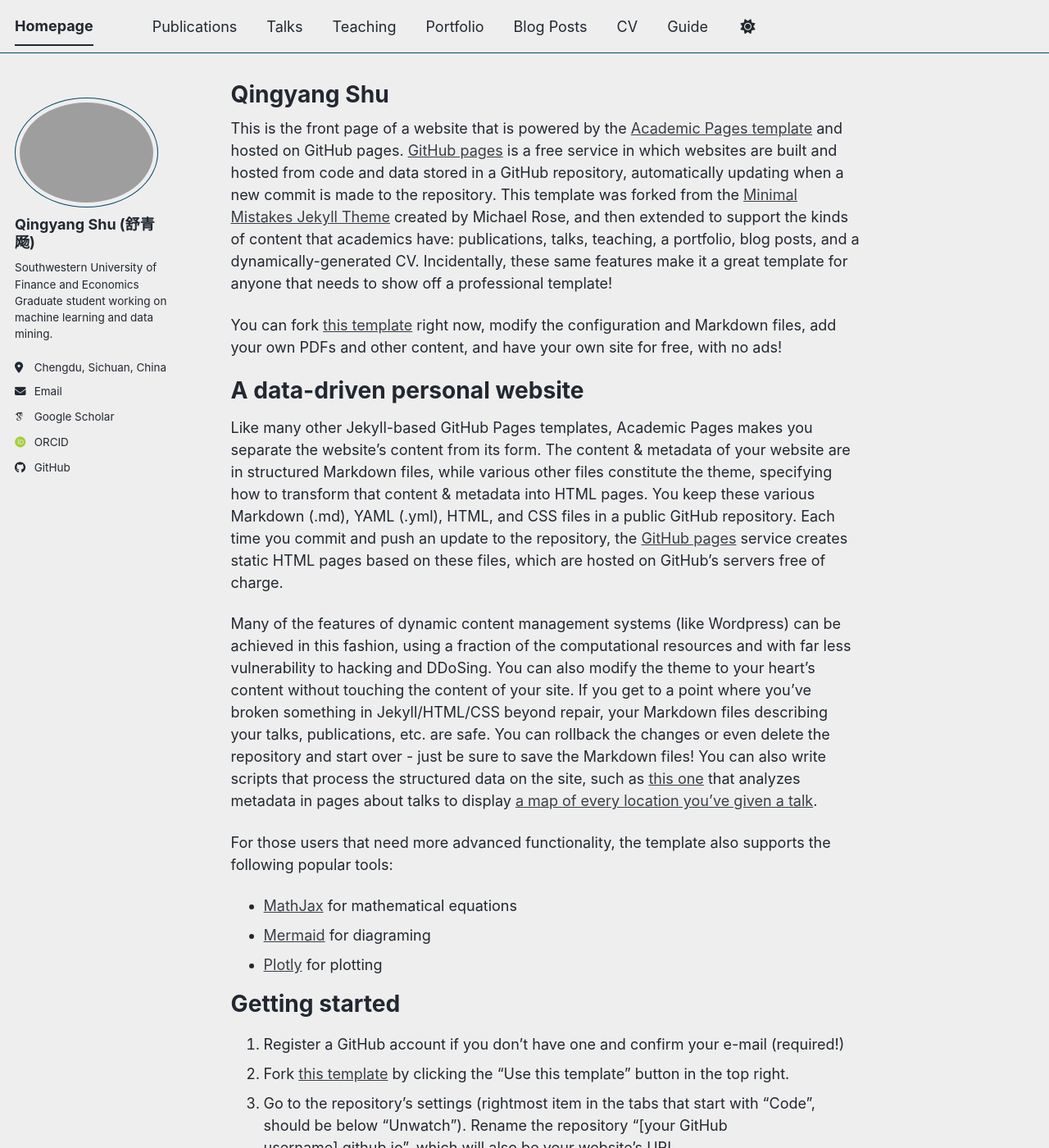
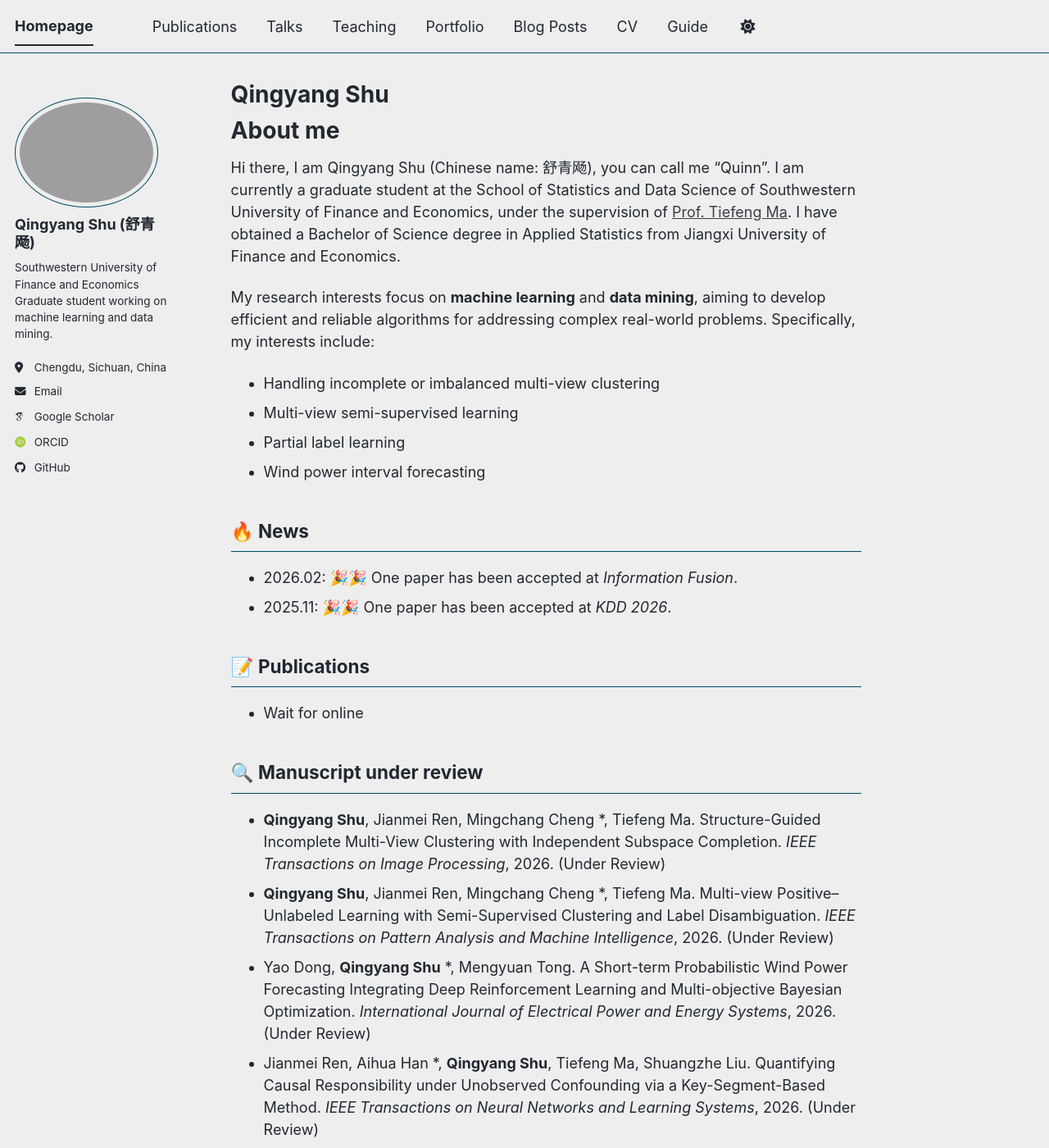
Before and after one commit to QingyangShu/qingyangshu.github.io, a Jekyll site: the page built from _pages/about.md, in a window 1280 px wide and 1400 px high. Shown: the whole window at 82% size. Built offline with Jekyll 4.4.1, drawn with Linux system fonts in a browser that asks for light colours; some web fonts are replaced; a script bundle is joined from its source files by our own code; library files that are not in the unit come from our copies; some of the changed text lies outside the part shown.

Commit message:
Update about.md

```diff
--- a/_pages/about.md
+++ b/_pages/about.md
@@ -7,50 +7,37 @@ redirect_from:
   - /about.html
 ---
 
-This is the front page of a website that is powered by the [Academic Pages template](https://github.com/academicpages/academicpages.github.io) and hosted on GitHub pages. [GitHub pages](https://pages.github.com) is a free service in which websites are built and hosted from code and data stored in a GitHub repository, automatically updating when a new commit is made to the repository. This template was forked from the [Minimal Mistakes Jekyll Theme](https://mmistakes.github.io/minimal-mistakes/) created by Michael Rose, and then extended to support the kinds of content that academics have: publications, talks, teaching, a portfolio, blog posts, and a dynamically-generated CV. Incidentally, these same features make it a great template for anyone that needs to show off a professional template!
+# About me
+Hi there, I am Qingyang Shu (Chinese name: 舒青飏), you can call me "Quinn". I am currently a graduate student at the School of Statistics and Data Science of Southwestern University of Finance and Economics, under the supervision of [Prof. Tiefeng Ma](https://stat.swufe.edu.cn/info/2041/13971.htm). I have obtained a Bachelor of Science degree in Applied Statistics from Jiangxi University of Finance and Economics.
 
- You can fork [this template](https://github.com/academicpages/academicpages.github.io) right now, modify the configuration and Markdown files, add your own PDFs and other content, and have your own site for free, with no ads!
+My research interests focus on **machine learning** and **data mining**, aiming to develop efficient and reliable algorithms for addressing complex real-world problems. Specifically, my interests include:
+- Handling incomplete or imbalanced multi-view clustering
+- Multi-view semi-supervised learning
+- Partial label learning
+- Wind power interval forecasting
 
-A data-driven personal website
-======
-Like many other Jekyll-based GitHub Pages templates, Academic Pages makes you separate the website's content from its form. The content & metadata of your website are in structured Markdown files, while various other files constitute the theme, specifying how to transform that content & metadata into HTML pages. You keep these various Markdown (.md), YAML (.yml), HTML, and CSS files in a public GitHub repository. Each time you commit and push an update to the repository, the [GitHub pages](https://pages.github.com/) service creates static HTML pages based on these files, which are hosted on GitHub's servers free of charge.
+## 🔥 News
+- 2026.02: 🎉🎉 One paper has been accepted at *Information Fusion*.
+- 2025.11: 🎉🎉 One paper has been accepted at *KDD 2026*.
 
-Many of the features of dynamic content management systems (like Wordpress) can be achieved in this fashion, using a fraction of the computational resources and with far less vulnerability to hacking and DDoSing. You can also modify the theme to your heart's content without touching the content of your site. If you get to a point where you've broken something in Jekyll/HTML/CSS beyond repair, your Markdown files describing your talks, publications, etc. are safe. You can rollback the changes or even delete the repository and start over - just be sure to save the Markdown files! You can also write scripts that process the structured data on the site, such as [this one](https://github.com/academicpages/academicpages.github.io/blob/master/talkmap.ipynb) that analyzes metadata in pages about talks to display [a map of every location you've given a talk](https://academicpages.github.io/talkmap.html).
+## 📝 Publications
+- Wait for online
 
-For those users that need more advanced functionality, the template also supports the following popular tools:
-- [MathJax](https://www.mathjax.org/) for mathematical equations
-- [Mermaid](https://mermaid.js.org/) for diagraming
-- [Plotly](https://plotly.com/javascript/) for plotting
+## 🔍 Manuscript under review
+- **Qingyang Shu**, Jianmei Ren, Mingchang Cheng \*, Tiefeng Ma. Structure-Guided Incomplete Multi-View Clustering with Independent Subspace Completion. *IEEE Transactions on Image Processing*, 2026. (Under Review)
+- **Qingyang Shu**, Jianmei Ren, Mingchang Cheng \*, Tiefeng Ma. Multi-view Positive–Unlabeled Learning with Semi-Supervised Clustering and Label Disambiguation. *IEEE Transactions on Pattern Analysis and Machine Intelligence*, 2026. (Under Review)
+- Yao Dong, **Qingyang Shu** \*, Mengyuan Tong. A Short-term Probabilistic Wind Power Forecasting Integrating Deep Reinforcement Learning and Multi-objective Bayesian Optimization. *International Journal of Electrical Power and Energy Systems*, 2026. (Under Review)
+- Jianmei Ren, Aihua Han \*, **Qingyang Shu**, Tiefeng Ma, Shuangzhe Liu. Quantifying Causal Responsibility under Unobserved Confounding via a Key-Segment-Based Method. *IEEE Transactions on Neural Networks and Learning Systems*, 2026. (Under Review)
 
-Getting started
-======
-1. Register a GitHub account if you don't have one and confirm your e-mail (required!)
-1. Fork [this template](https://github.com/academicpages/academicpages.github.io) by clicking the "Use this template" button in the top right.
-1. Go to the repository's settings (rightmost item in the tabs that start with "Code", should be below "Unwatch"). Rename the repository "[your GitHub username].github.io", which will also be your website's URL.
-1. Set site-wide configuration and create content & metadata (see below -- also see [this set of diffs](https://archive.is/3TPas) showing what files were changed to set up [an example site](https://getorg-testacct.github.io) for a user with the username "getorg-testacct")
-1. Upload any files (like PDFs, .zip files, etc.) to the files/ directory. They will appear at https://[your GitHub username].github.io/files/example.pdf.
-1. Check status by going to the repository settings, in the "GitHub pages" section
+## 🎓 Education
+- 2025.09 - Present: School of Statistics and Data Science, Southwestern University of Finance and Economics, M.Ec. in Applied Statistics.
+- 2021.09 - 2025.06: School of Statistics and Data Science, Jiangxi University of Finance and Economics, B.Sc. in Applied Statistics.
 
-Site-wide configuration
-------
-The main configuration file for the site is in the base directory in [_config.yml](https://github.com/academicpages/academicpages.github.io/blob/master/_config.yml), which defines the content in the sidebars and other site-wide features. You will need to replace the default variables with ones about yourself and your site's github repository. The configuration file for the top menu is in [_data/navigation.yml](https://github.com/academicpages/academicpages.github.io/blob/master/_data/navigation.yml). For example, if you don't have a portfolio or blog posts, you can remove those items from that navigation.yml file to remove them from the header.
-
-Create content & metadata
-------
-For site content, there is one Markdown file for each type of content, which are stored in directories like _publications, _talks, _posts, _teaching, or _pages. For example, each talk is a Markdown file in the [_talks directory](https://github.com/academicpages/academicpages.github.io/tree/master/_talks). At the top of each Markdown file is structured data in YAML about the talk, which the theme will parse to do lots of cool stuff. The same structured data about a talk is used to generate the list of talks on the [Talks page](https://academicpages.github.io/talks), each [individual page](https://academicpages.github.io/talks/2012-03-01-talk-1) for specific talks, the talks section for the [CV page](https://academicpages.github.io/cv), and the [map of places you've given a talk](https://academicpages.github.io/talkmap.html) (if you run this [python file](https://github.com/academicpages/academicpages.github.io/blob/master/talkmap.py) or [Jupyter notebook](https://github.com/academicpages/academicpages.github.io/blob/master/talkmap.ipynb), which creates the HTML for the map based on the contents of the _talks directory).
-
-**Markdown generator**
-
-The repository includes [a set of Jupyter notebooks](https://github.com/academicpages/academicpages.github.io/tree/master/markdown_generator
-) that converts a CSV containing structured data about talks or presentations into individual Markdown files that will be properly formatted for the Academic Pages template. The sample CSVs in that directory are the ones I used to create my own personal website at stuartgeiger.com. My usual workflow is that I keep a spreadsheet of my publications and talks, then run the code in these notebooks to generate the Markdown files, then commit and push them to the GitHub repository.
-
-How to edit your site's GitHub repository
-------
-Many people use a git client to create files on their local computer and then push them to GitHub's servers. If you are not familiar with git, you can directly edit these configuration and Markdown files directly in the github.com interface. Navigate to a file (like [this one](https://github.com/academicpages/academicpages.github.io/blob/master/_talks/2012-03-01-talk-1.md) and click the pencil icon in the top right of the content preview (to the right of the "Raw | Blame | History" buttons). You can delete a file by clicking the trashcan icon to the right of the pencil icon. You can also create new files or upload files by navigating to a directory and clicking the "Create new file" or "Upload files" buttons.
-
-Example: editing a Markdown file for a talk
-![Editing a Markdown file for a talk](/images/editing-talk.png)
-
-For more info
-------
-More info about configuring Academic Pages can be found in [the guide](https://academicpages.github.io/markdown/), the [growing wiki](https://github.com/academicpages/academicpages.github.io/wiki), and you can always [ask a question on GitHub](https://github.com/academicpages/academicpages.github.io/discussions). The [guides for the Minimal Mistakes theme](https://mmistakes.github.io/minimal-mistakes/docs/configuration/) (which this theme was forked from) might also be helpful.
+## 🏆 Honors & Awards
+- 2025.06: 🎖 Outstanding Graduate from Jiangxi University of Finance and Economics
+- 2024.12: 💰 Lixin Scholarship (Top 1%)
+- 2024.08: 🎖 First Prize, National Undergraduate Statistical Modeling Competition
+- 2024.06: 🎖 First Prize, National Undergraduate Market Research and Analysis Competition
+- 2023.12: 💰 Dongyi Scholarship (Top 1%)
+- 2023.06: 🎖 Third Prize, MathorCup Mathematical Modeling Competition
+- 2023.02: 🎖 H Award, HuaShu Cup Mathematical Modeling Competition
```
